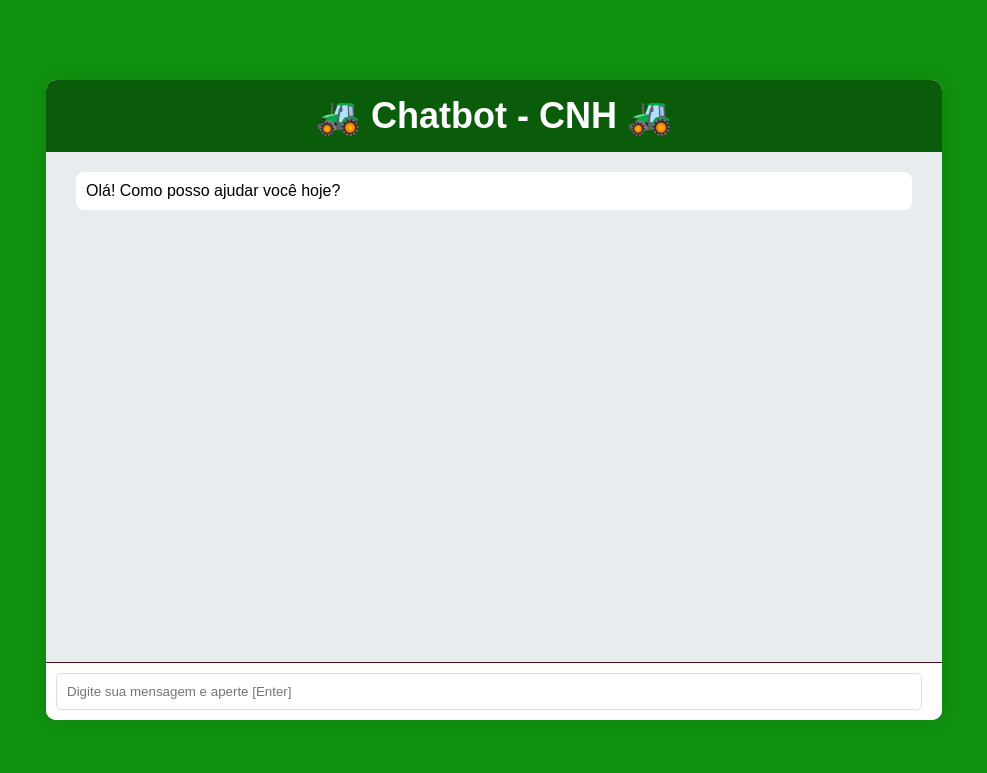
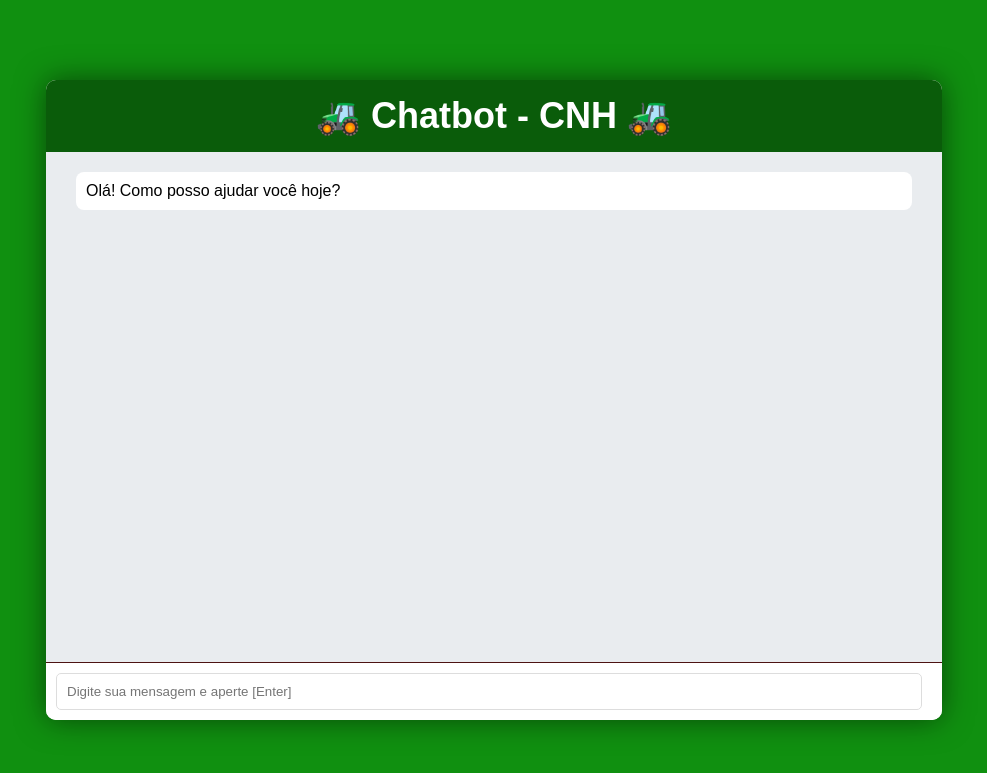
Before and after one commit to guicolletti/python-ia, a Flask app: page / in a window 1280 px wide. Shown: the top 773 px of the page, without its empty margins (146-1133 px from the left). Run offline with Flask 3, Linux system fonts and the light colour scheme.

Commit message:
Update index.css

```diff
--- a/static/css/index.css
+++ b/static/css/index.css
@@ -18,7 +18,7 @@ body {
     width: 70%; /* 70% da largura da página */
     height: 80%; /* Ajusta a altura para 80% da tela */
     background-color: white;
-    box-shadow: 0 0 15px rgba(0, 0, 0, 0.1);
+    box-shadow: 0 0 30px rgba(0, 0, 0, 0.5);
     border-radius: 10px;
     display: flex;
     flex-direction: column;
```
